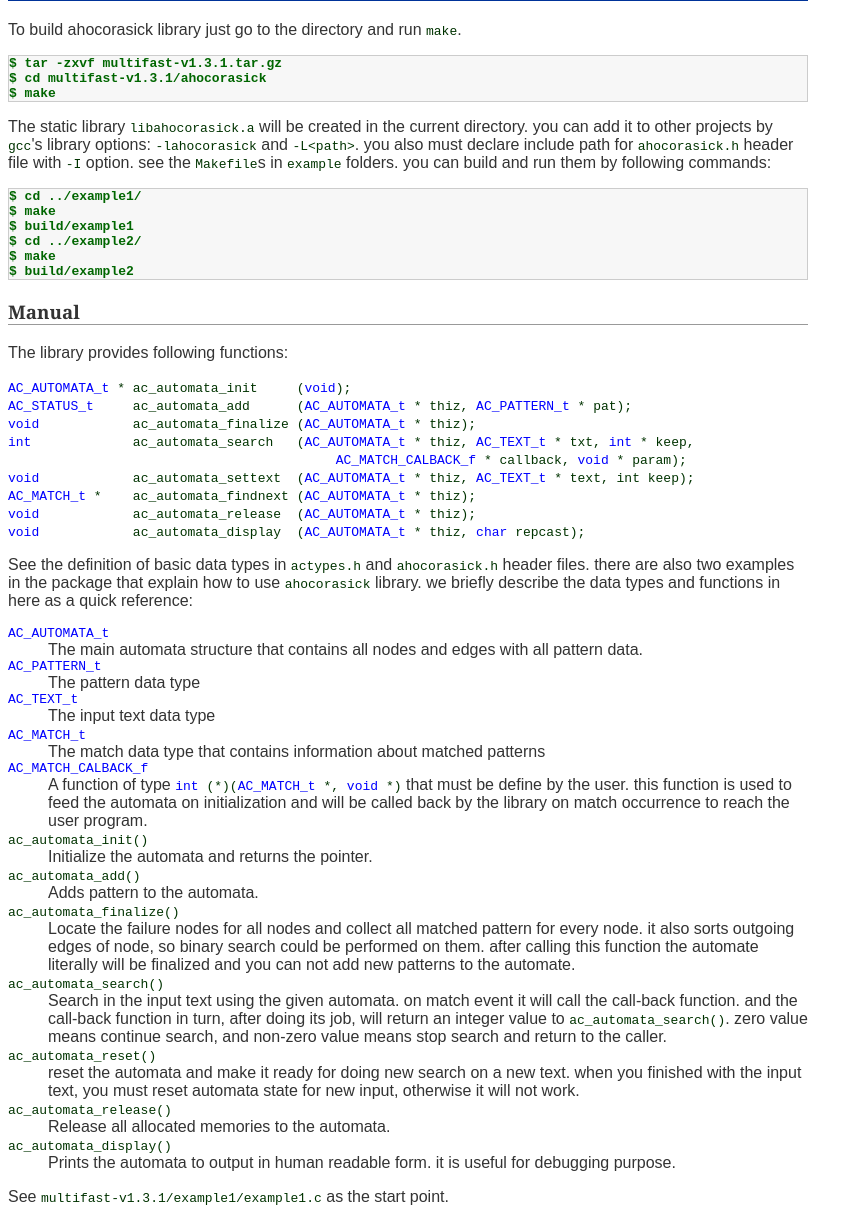
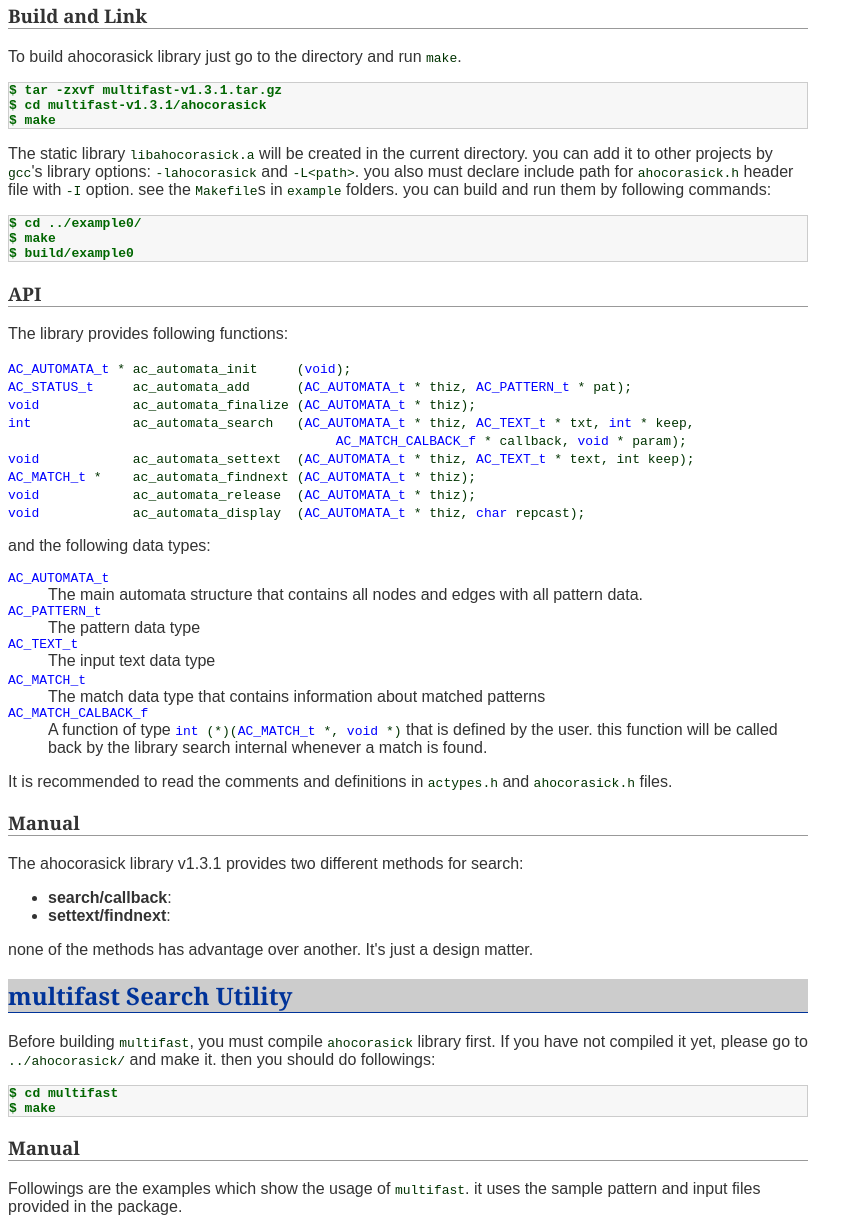
Before and after one commit to pombredanne/svn-svn.code.sf.net-p-multifast-code-, a plain HTML site: page documentation/index.html in a window 1280 px wide. Shown: the part 366-1581 px from the top of the page, without its empty margins (0-863 px from the left). Drawn offline with Linux system fonts and the light colour scheme.

Commit message:
revised documentation

```diff
--- a/documentation/index.html
+++ b/documentation/index.html
@@ -71,10 +71,9 @@ h4 {
       <li>Efficient implementation of Aho-Corasick algorithm</li>
       <li>License: LGPLv3</li>
       <li>Powerful search tool for multiple simple patterns</li>
-      <li>Works faster than <span class="codst">grep</span> for simple
-        patterns</li>
     </ul>
     <h2>Aho-Corasick library (ahocorasick v1.5) </h2>
+    <h3>Build and Link</h3>
     <p>To build ahocorasick library just go to the directory and run <span
         class="codst">make</span>.</p>
     <p class="bash">$ tar -zxvf multifast-v1.3.1.tar.gz <br>
@@ -88,13 +87,10 @@ h4 {
       header file with <span class="codst">-I</span> option. see the <span
         class="codst">Makefile</span>s in <span class="codst">example</span>
 		folders. you can build and run them by following commands:</p>
-    <p class="bash">$ cd ../example1/<br>
+    <p class="bash">$ cd ../example0/<br>
       $ make<br>
-      $ build/example1<br>
-      $ cd ../example2/<br>
-      $ make<br>
-      $ build/example2 </p>
-    <h3>Manual</h3>
+      $ build/example0<br>
+    <h3>API</h3>
     <p>The library provides following functions:</p>
     <p><span class="codst"> <span class="blufier">AC_AUTOMATA_t </span>*
         ac_automata_init&nbsp;&nbsp;&nbsp;&nbsp;&nbsp;(<span
@@ -126,11 +122,7 @@ h4 {
         <span class="blufier">void</span>&nbsp;&nbsp;&nbsp;&nbsp;&nbsp;&nbsp;&nbsp;&nbsp;&nbsp;&nbsp;&nbsp;&nbsp;ac_automata_display&nbsp;&nbsp;(<span
           class="blufier">AC_AUTOMATA_t</span> * thiz, <span
           class="blufier">char</span> repcast);</span></p>
-    <p>See the definition of basic data types in <span class="codst">actypes.h</span>
-      and <span class="codst">ahocorasick.h</span> header files. there
-      are also two examples in the package that explain how to use <span
-        class="codst">ahocorasick</span> library. we briefly describe
-      the data types and functions in here as a quick reference:</p>
+	<p>and the following data types:</p>
     <dl>
       <dt class="blufier">AC_AUTOMATA_t</dt>
       <dd>The main automata structure that contains all nodes and edges
@@ -147,39 +139,20 @@ h4 {
           class="codst"> (*</span><span
           class="codst">)(</span><span class="blufier">AC_MATCH_t</span><span
           class="codst"> *, </span><span class="blufier">void</span><span
-          class="codst"> *)</span> that must be define by the user. this
-        function is used to feed the automata on initialization and will
-        be called back by the library on match occurrence to reach the
-        user program.</dd>
-      <dt><span class="codst">ac_automata_init()</span></dt>
-      <dd>Initialize the automata and returns the pointer.</dd>
-      <dt><span class="codst">ac_automata_add()</span></dt>
-      <dd>Adds pattern to the automata.</dd>
-      <dt><span class="codst">ac_automata_finalize()</span></dt>
-      <dd>Locate the failure nodes for all nodes and collect all matched
-        pattern for every node. it also sorts outgoing edges of node, so
-        binary search could be performed on them. after calling this
-        function the automate literally will be finalized and you can
-        not add new patterns to the automate.</dd>
-      <dt><span class="codst">ac_automata_search()</span></dt>
-      <dd>Search in the input text using the given automata. on match
-        event it will call the call-back function. and the call-back
-        function in turn, after doing its job, will return an integer
-        value to <span class="codst">ac_automata_search()</span>. zero
-        value means continue search, and non-zero value means stop
-        search and return to the caller.</dd>
-      <dt><span class="codst">ac_automata_reset()</span></dt>
-      <dd>reset the automata and make it ready for doing new search on a
-        new text. when you finished with the input text, you must reset
-        automata state for new input, otherwise it will not work.</dd>
-      <dt><span class="codst">ac_automata_release()</span></dt>
-      <dd>Release all allocated memories to the automata.</dd>
-      <dt><span class="codst">ac_automata_display()</span></dt>
-      <dd>Prints the automata to output in human readable form. it is
-        useful for debugging purpose.</dd>
+          class="codst"> *)</span> that is defined by the user. this
+        function will be called back by the library search
+		internal whenever a match is found.</dd>
     </dl>
-    <p>See <span class="codst">multifast-v1.3.1/example1/example1.c</span>
-      as the start point.</p>
+    <p>It is recommended to read the comments and definitions in <span class="codst">actypes.h</span>
+      and <span class="codst">ahocorasick.h</span> files.</p>
+
+    <h3>Manual</h3>
+	<p>The ahocorasick library v1.3.1 provides two different methods for search:
+	<ul><li><b>search/callback</b>:</li>
+	<li><b>settext/findnext</b>:</li></ul>
+	none of the methods has advantage over another. It's just a design matter.
+	</p>
+
     <h2>multifast Search Utility</h2>
     <p>Before building <span class="codst">multifast</span>, you must
       compile <span class="codst">ahocorasick</span> library first. If
@@ -301,19 +274,17 @@ h4 {
     <h2>FAQ</h2>
     <p><em>Can I compile the package in windows?</em></p>
     <p>The build scripts are provided only for Linux but the <span
-        class="codst">ahocorasick</span> library and <span
-        class="codst">example1</span> and <span class="codst">example2</span>
+        class="codst">ahocorasick</span> library and example programs
       are totally compatible with Windows. You can compile them by
-      Microsoft Visual Studio. For this purpose you should build an
+      Microsoft Visual Studio. In order to do that you should build an
       empty project in Visual Studio and add the <span class="codst">.c</span>
       and <span class="codst">.h</span> files in <span class="codst">ahocorasick</span>
       and <span class="codst">example1</span> to it, then you can
-      compile it. About the <span class="codst">multifast</span>
-      program, I am not sure if it is compatible with Windows or not.</p>
+      compile it.</p>
     <h2>Contact</h2>
     <p>kamiar.kanani@gmail.com</p>
     <h2>Bug report</h2>
-    <p>Please report bugs or any complain to the email mentioned in CONTACT or post it to sorcefore support page.</p>
+    <p>Please report bugs or any complain to the email mentioned in Contact or post it to sorcefore's support page.</p>
     <h2>Author</h2>
     <p>Kamiar Kanani</p>
   </body>
```
Also changed, not shown: 2 other files.
